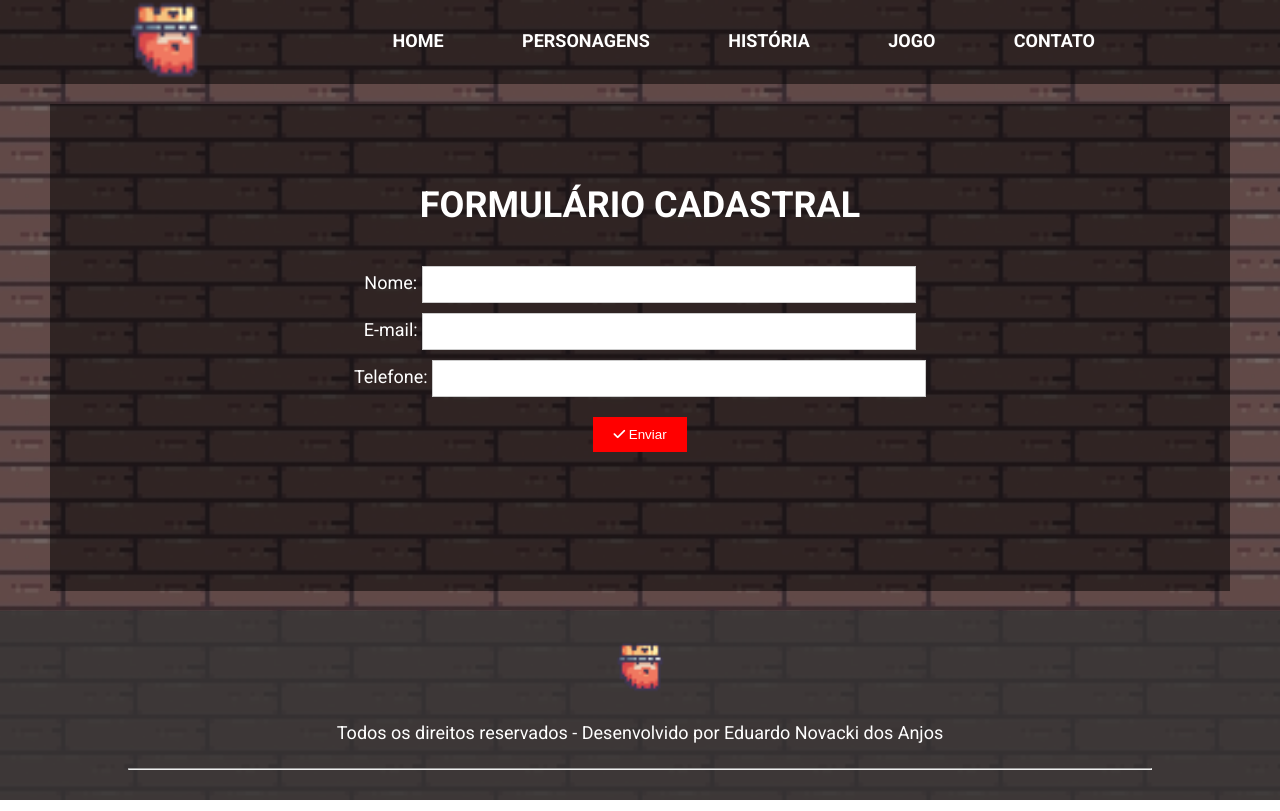
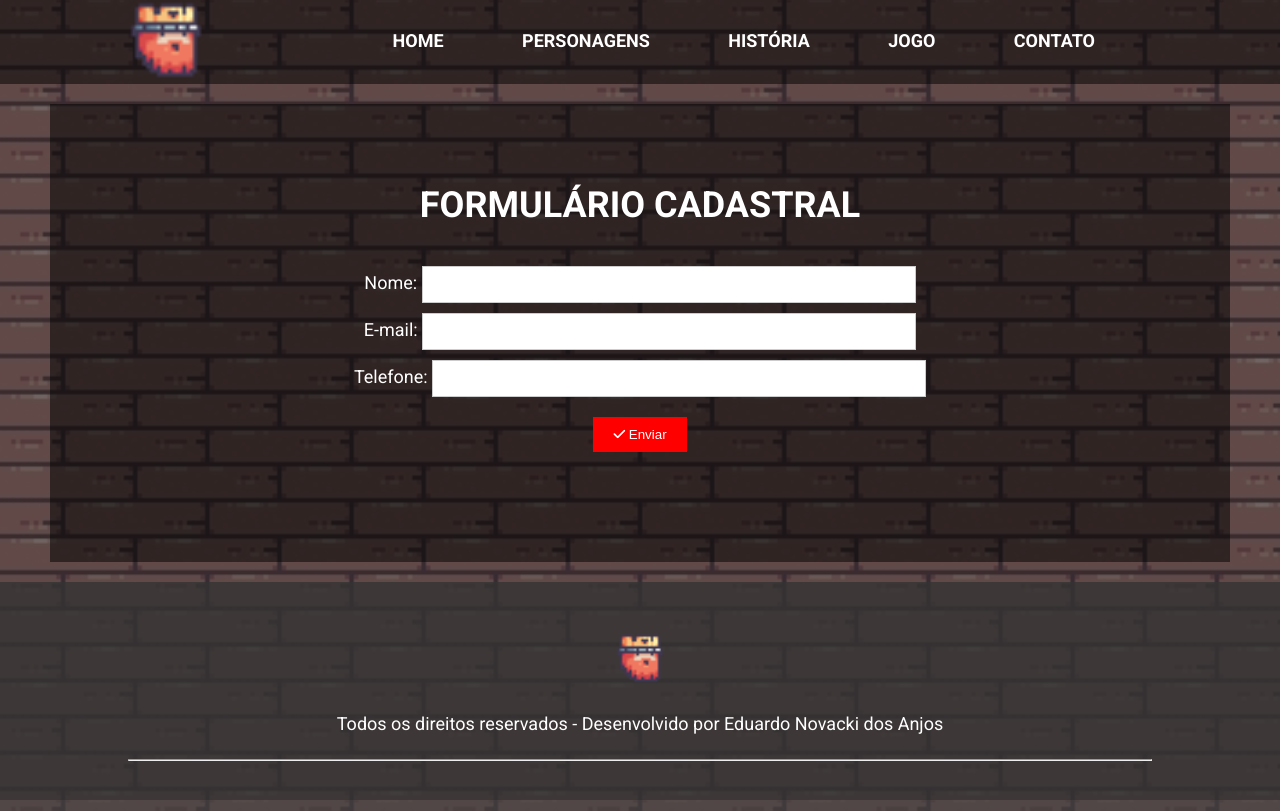
Before and after one commit to edunovacki/BatalhaDosPorcos, a plain HTML site: page contato.html in a window 1280 px wide. Drawn offline with Linux system fonts and the light colour scheme.

Commit message:
Add files via upload

```diff
--- a/css/style.css
+++ b/css/style.css
@@ -238,7 +238,7 @@ body::before {
     text-align: center;
     background-color: rgba(53, 52, 52, 0.8);
     color: #FFF;
-    padding: 30px 0;
+    padding: 50px 0;
     width: 100%;
 
     p {
@@ -351,7 +351,6 @@ main {
     }
 
     main {
-        flex: 1;
         h2 {
             text-align: center;
             text-transform: uppercase;
```
